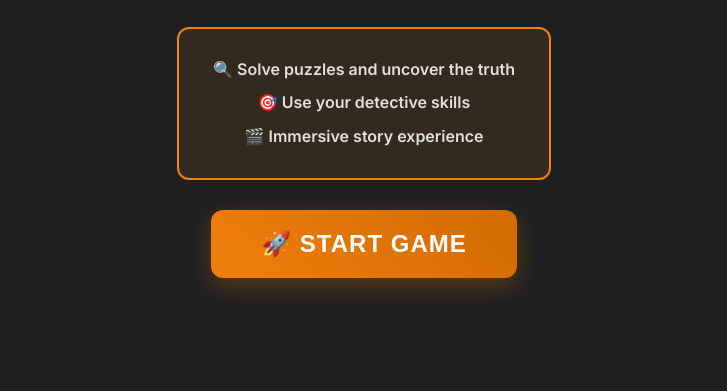
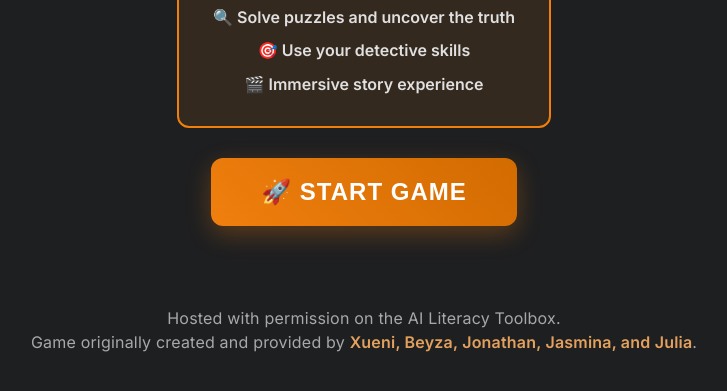
Before and after one commit to ksohailwa/AI-literacy, a website: page AI-Literacy (css upgrade)/ai_toolbox_project/public/mystery.html in a window 1280 px wide. Shown: the part 319-710 px from the top of the page, without its empty margins (276-1003 px from the left). Drawn offline with Linux system fonts and the light colour scheme; files that its build step writes are made by us from their sources.

Commit message:
Update mystery.html

```diff
--- a/AI-Literacy (css upgrade)/ai_toolbox_project/public/mystery.html
+++ b/AI-Literacy (css upgrade)/ai_toolbox_project/public/mystery.html
@@ -5,7 +5,7 @@
   <meta name="viewport" content="width=device-width, initial-scale=1.0" />
   <title>Mystery Cat - AI Toolbox</title>
   <link href="https://fonts.googleapis.com/css2?family=Inter:wght@400;600&display=swap" rel="stylesheet" />
-  <link rel="stylesheet" href="style.css" />
+  <link rel="stylesheet" href="/ai-literacy-toolbox/style.css" />
   <style>
     body {
       margin: 0;
@@ -65,9 +65,23 @@
       box-shadow: 0 12px 30px rgba(240, 127, 14, 0.5);
       background: linear-gradient(45deg, #d26b01, #b85a00);
     }
+    .copyright {
+      color: #bbb;
+      font-size: 1rem;
+      margin-top: 24px;
+      letter-spacing: 0.2px;
+      text-align: center;
+      opacity: 0.88;
+      line-height: 1.5;
+    }
+    .copyright span {
+      color: #ffb366;
+      font-weight: 600;
+    }
   </style>
 </head>
 <body>
+  <div style="display: flex; flex-direction: column; align-items: center;">
     <div class="game-launcher">
       <h1>🎮 Mystery Cat</h1>
       <p>Interactive Murder Mystery Adventure</p>
@@ -76,9 +90,16 @@
         <p><strong>🎯 Use your detective skills</strong></p>
         <p><strong>🎬 Immersive story experience</strong></p>
       </div>
-    <button class="start-button" onclick="window.open('https://ksohailwa.github.io/AI-literacy/AI-Literacy%20(css%20upgrade)/ai_toolbox_project/public/Games/MurderMysterAI/index.html', '_blank')">
+      <button class="start-button" onclick="window.open('https://eberwild.github.io/AI-Literacy/ai_toolbox_project/public/Games/MurderMysterAI/index.html', '_blank')">
         🚀 START GAME
       </button>
     </div>
+    <div class="copyright">
+      <p>
+        Hosted with permission on the AI Literacy Toolbox.<br />
+        Game originally created and provided by <span>Xueni, Beyza, Jonathan, Jasmina, and Julia</span>.
+      </p>
+    </div>
+  </div>
 </body>
 </html>
```
Lines whose indentation alone changed are shown as unchanged.
